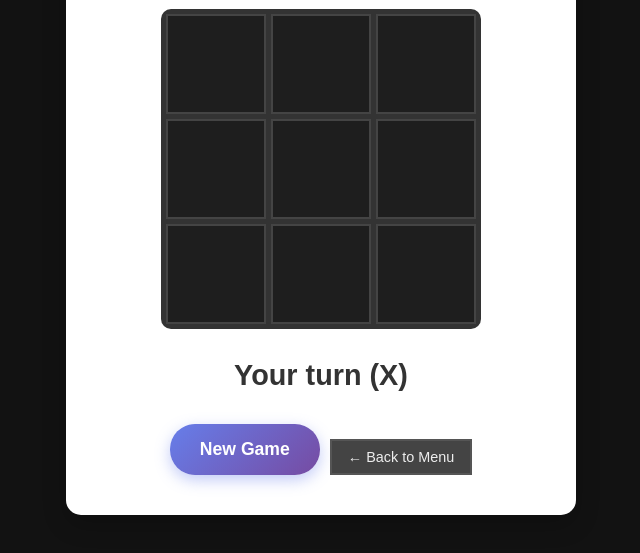
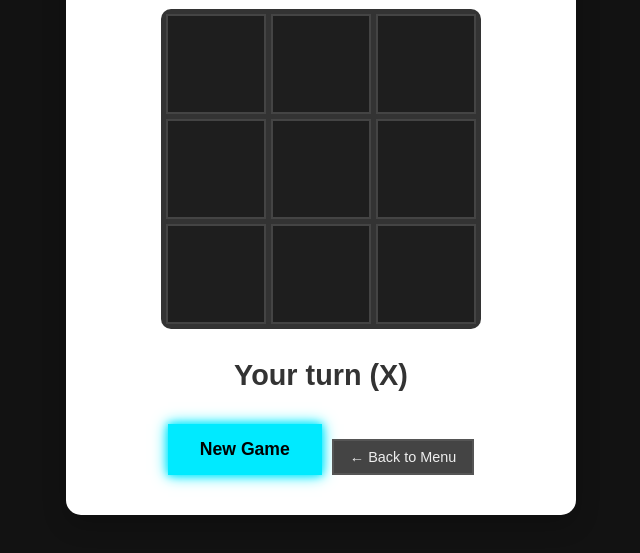
Before and after one commit to tochman-jr/tic_tac_toe, a website: page index.html in a window 1280 px wide. Both pictures are taken after a click on the button "🎯 Play vs AI". Shown: the part 193-746 px from the top of the page, without its empty margins (319-959 px from the left). Drawn offline with Linux system fonts and the light colour scheme.

Commit message:
new game button change

```diff
--- a/styles.css
+++ b/styles.css
@@ -151,19 +151,20 @@ h1 {
 .reset-btn {
     padding: 12px 30px;
     font-size: 1.1em;
-    background: linear-gradient(135deg, #667eea 0%, #764ba2 100%);
-    color: white;
-    border: none;
-    border-radius: 25px;
+    background: #00eaff;
+    color: #000;
+    border: 2px solid #00eaff;
     cursor: pointer;
     transition: all 0.3s ease;
     font-weight: bold;
-    box-shadow: 0 5px 15px rgba(102, 126, 234, 0.4);
+    box-shadow: 0 0 8px #00eaff, 0 0 15px #00eaff;
+    /* remove rounded corners */
+    border-radius: 0;
 }
 
 .reset-btn:hover {
-    transform: translateY(-2px);
-    box-shadow: 0 8px 20px rgba(102, 126, 234, 0.6);
+    transform: scale(1.05);
+    box-shadow: 0 0 12px #00eaff, 0 0 20px #00eaff;
 }
 
 .menu {
```
